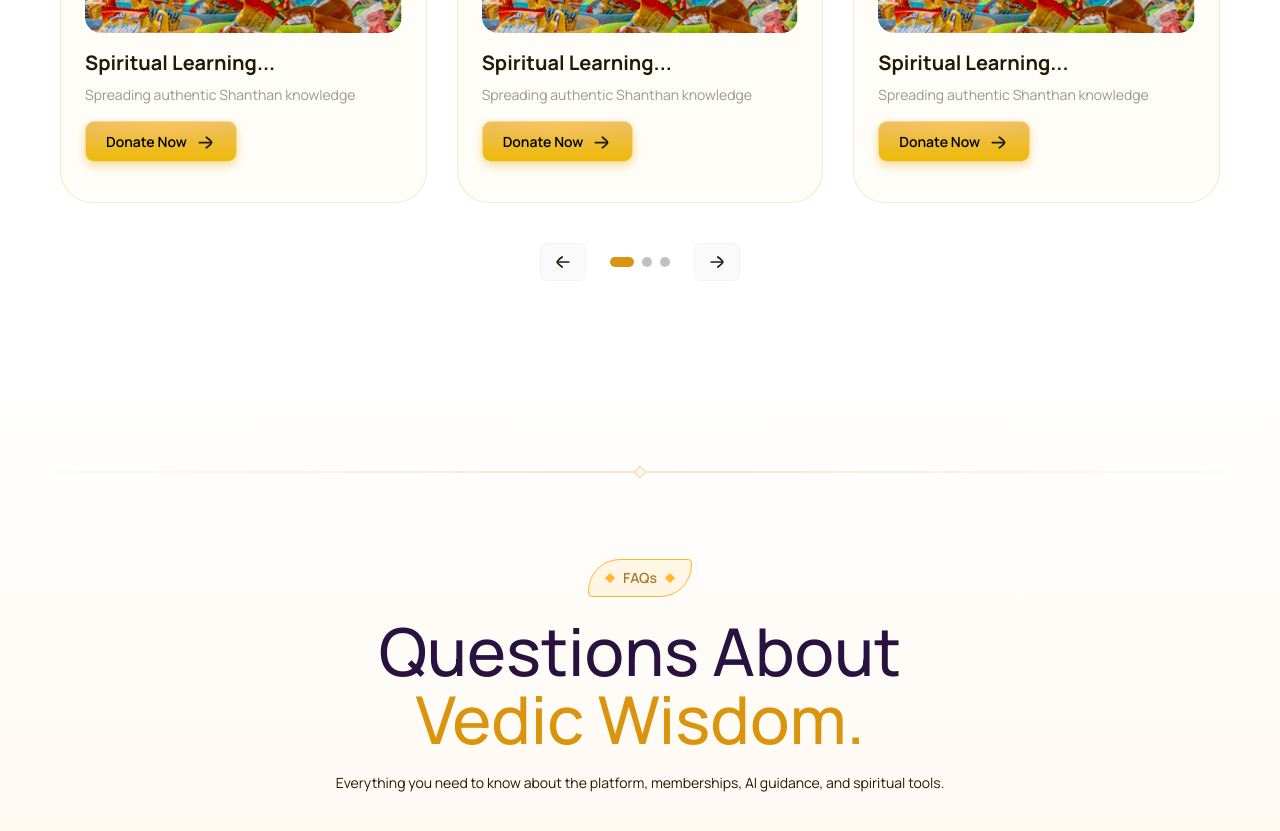
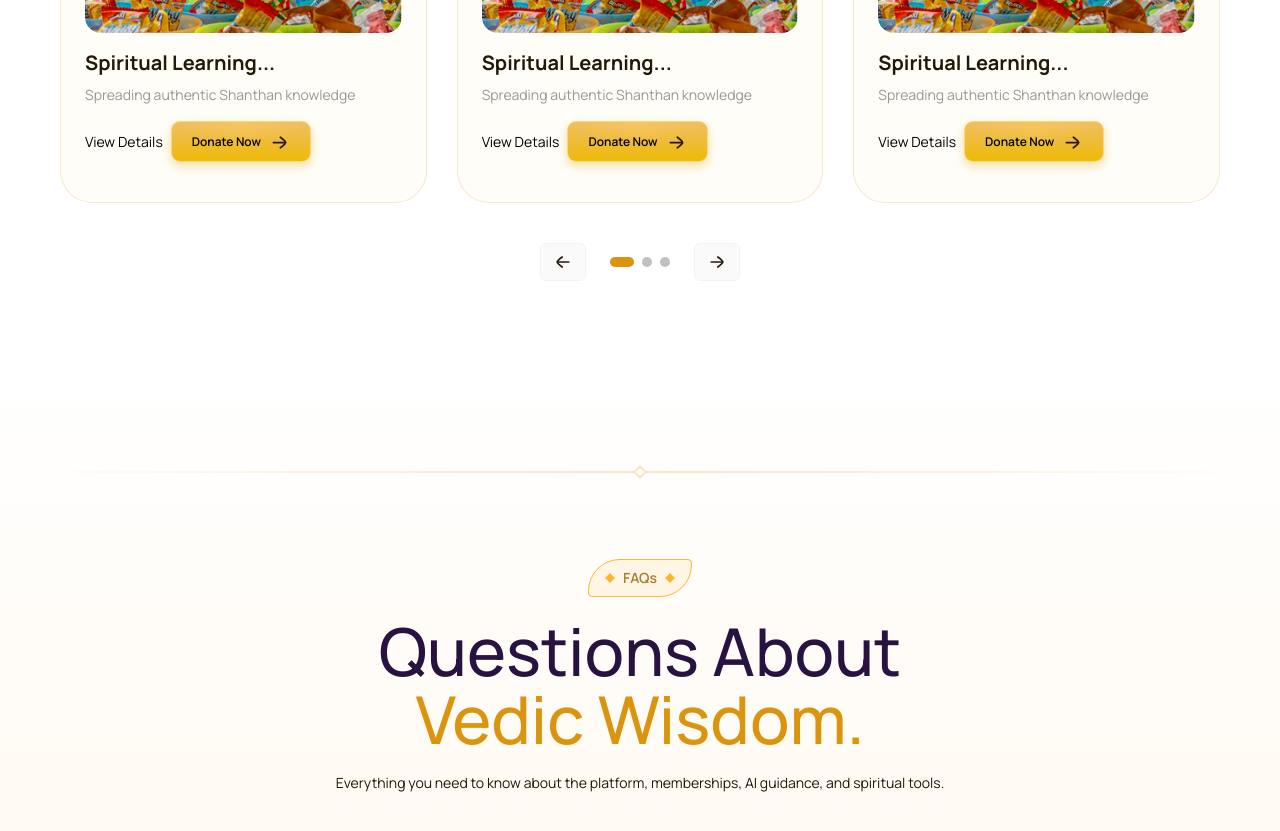
Before and after one commit to team-pr01/Vedic-Wisdom-Website-Client, a React (Vite) app: page / in a window 1280 px wide. Shown: the part 8260-9091 px from the top of the page. Built offline with nearby package versions, Linux system fonts and the light colour scheme.

Commit message:
Completed our project page

```diff
--- a/src/assets/index.ts
+++ b/src/assets/index.ts
@@ -75,6 +75,7 @@ import ai from "./icons/ai.svg";
 import aiBot from "./icons/ai-bot.svg";
 import category from "./icons/category.svg";
 import bedroomVastu from "./icons/bedroom-vastu.svg";
+import raiseFund from "./icons/raise-fund.svg";
 
 export const IMAGES = {
     logo,
@@ -153,6 +154,7 @@ export const ICONS = {
     ai,
     aiBot,
     category,
-    bedroomVastu
+    bedroomVastu,
+    raiseFund,
 
 };
--- a/src/components/Dashboard/Sidebar/sidebarLinks.tsx
+++ b/src/components/Dashboard/Sidebar/sidebarLinks.tsx
@@ -10,6 +10,7 @@ import {
   LuBookOpen,
   LuBrain,
   LuGraduationCap,
+  LuFolderOpen,
 } from "react-icons/lu";
 
 import {
@@ -36,6 +37,11 @@ export const sidebarLinks: DashboardLink[] = [
     label: "My Profile",
     path: "/dashboard/my-profile",
     icon: <MdOutlinePerson className="w-5 h-5" />,
+  },
+  {
+    label: "Our Projects",
+    path: "/dashboard/our-projects",
+    icon: <LuFolderOpen className="w-5 h-5" />,
   },
   {
     label: "Yoga",
--- a/src/components/HomePage/OurProjects/ProjectCard.tsx
+++ b/src/components/HomePage/OurProjects/ProjectCard.tsx
@@ -1,19 +1,28 @@
 import { ICONS, IMAGES } from "../../../assets";
 import Button from "../../Reusable/Button/Button";
+import { Link } from "react-router-dom";
 
 const ProjectCard = ({ project }) => {
   return (
     <div className="p-6 border border-primary-10/20 bg-neutral-65 space-y-4 text-left rounded-4xl group relative">
       <img src={project?.image} alt="" className="rounded-2xl" />
-      <div>
+      <div className="relative z-10">
         <h2 className="text-neutral-10 text-xl font-bold">{project?.title}</h2>
         <p className="text-neutral-60 text-sm mt-2">{project?.description}</p>
       </div>
-      <Button
-        label="Donate Now"
-        className=" py-2"
-        rightIcon={ICONS.arrowRight}
-      />
+      <div className="flex items-center gap-2">
+        <Link
+          to={"/dashboard/experts"}
+          className="text-neutral-5 text-sm hover:underline"
+        >
+          View Details
+        </Link>
+        <Button
+          label="Donate Now"
+          className="relative text-xs 2xl:text-[13px] z-10 py-2"
+          rightIcon={ICONS.arrowRight}
+        />
+      </div>
 
       <img
         src={IMAGES.appFeatureGradient}
--- a/src/index.css
+++ b/src/index.css
@@ -19,6 +19,7 @@
   --color-primary-75: #ffbc3c;
   --color-primary-80: #F2E4C9;
   --color-neutral-81: #785A00;
+  --color-neutral-82: #FFFAEF;
 
   /* secondary */
   --color-secondary-10: #1a1f2c;
--- /dev/null
+++ b/src/pages/DashboardPages/OurProjects/OurProjects.tsx
@@ -0,0 +1,73 @@
+import { ICONS, IMAGES } from "../../../assets";
+import ProjectCard from "../../../components/HomePage/OurProjects/ProjectCard";
+import Button from "../../../components/Reusable/Button/Button";
+import DashboardHeading from "../../../components/Reusable/DashboardHeading/DashboardHeading";
+
+const OurProjects = () => {
+  const projects = [
+    {
+      _id: 1,
+      title: "Spiritual Learning...",
+      description: "Spreading authentic Shanthan knowledge",
+      image: IMAGES.dummyProject,
+    },
+    {
+      _id: 2,
+      title: "Spiritual Learning...",
+      description: "Spreading authentic Shanthan knowledge",
+      image: IMAGES.dummyProject,
+    },
+    {
+      _id: 3,
+      title: "Spiritual Learning...",
+      description: "Spreading authentic Shanthan knowledge",
+      image: IMAGES.dummyProject,
+    },
+    {
+      _id: 4,
+      title: "Spiritual Learning...",
+      description: "Spreading authentic Shanthan knowledge",
+      image: IMAGES.dummyProject,
+    },
+    {
+      _id: 5,
+      title: "Spiritual Learning...",
+      description: "Spreading authentic Shanthan knowledge",
+      image: IMAGES.dummyProject,
+    },
+  ];
+  return (
+    <div className="font-Manrope space-y-8">
+      <DashboardHeading
+        title="Our Project"
+        description="Explore our project and learn more about our mission and vision."
+      />
+
+      <div className="grid grid-cols-4 gap-5">
+        {projects?.map((project) => (
+          <ProjectCard key={project?._id} project={project} />
+        ))}
+      </div>
+
+      <div className="bg-neutral-82 p-10 rounded-xl flex items-center justify-between sticky bottom-0 border border-neutral-55 z-10">
+        <div className="flex items-center gap-6">
+          <img src={ICONS.raiseFund} alt="" />
+          <div className="relative z-10">
+            <h2 className="text-neutral-10 text-xl font-bold">
+              Every Contribution Creates a Lasting Impact
+            </h2>
+            <p className="text-neutral-60 text-sm mt-2 max-w-[80%]">
+              Choose a project that inspires you and help bring it to life. Your
+              support fuels spiritual growth, community welfare, temple
+              preservation, and cultural initiatives.
+            </p>
+          </div>
+        </div>
+
+        <Button label="Donate Now" rightIcon={ICONS.arrowRight} />
+      </div>
+    </div>
+  );
+};
+
+export default OurProjects;
--- a/src/routes/routes.tsx
+++ b/src/routes/routes.tsx
@@ -10,6 +10,7 @@ import MyProfile from "../pages/DashboardPages/MyProfile/MyProfile";
 import Help from "../pages/DashboardPages/Help/Help";
 import Food from "../pages/DashboardPages/Food/Food";
 import VastuShastra from "../pages/DashboardPages/VastuShastra/VastuShastra";
+import OurProjects from "../pages/DashboardPages/OurProjects/OurProjects";
 
 export const router = createBrowserRouter([
   {
@@ -56,6 +57,10 @@ export const router = createBrowserRouter([
         path: "vastu-shastra",
         element: <VastuShastra />,
       },
+      {
+        path: "our-projects",
+        element: <OurProjects />,
+      },
     ],
   },
 ]);
```
Also changed, not shown: src/assets/icons/raise-fund.svg (added).
